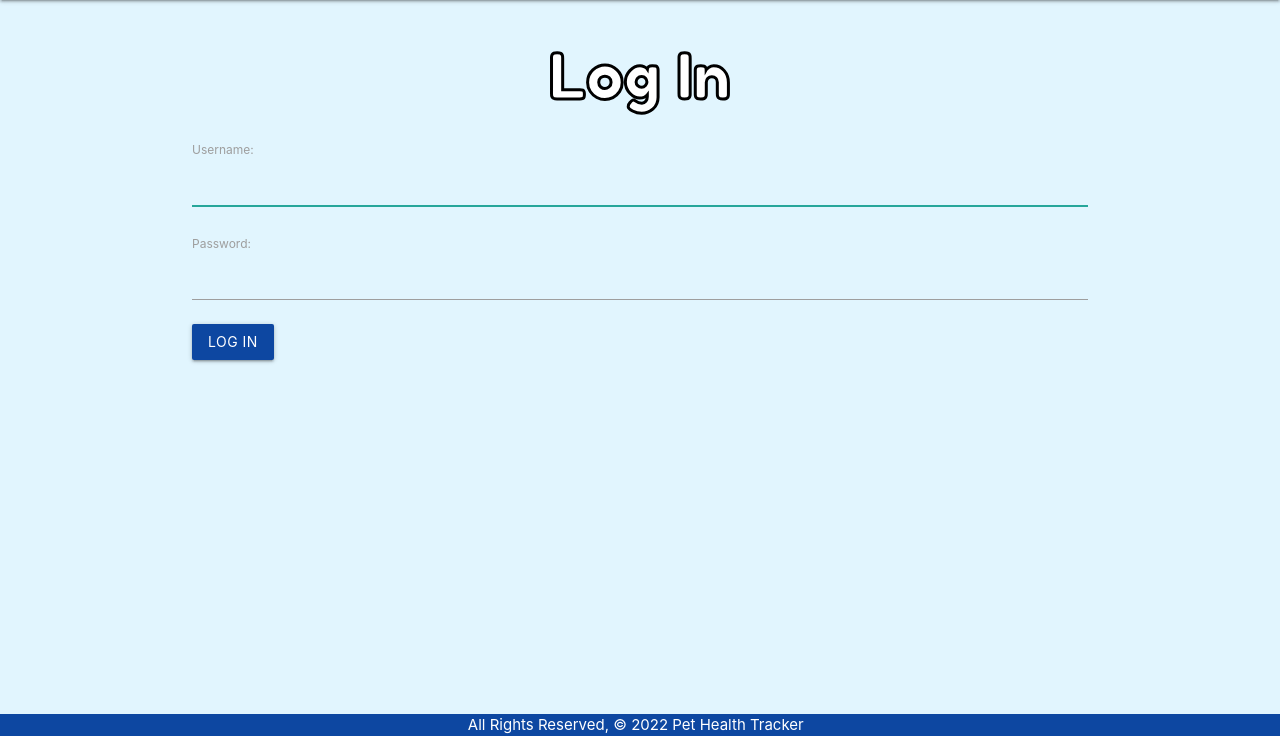
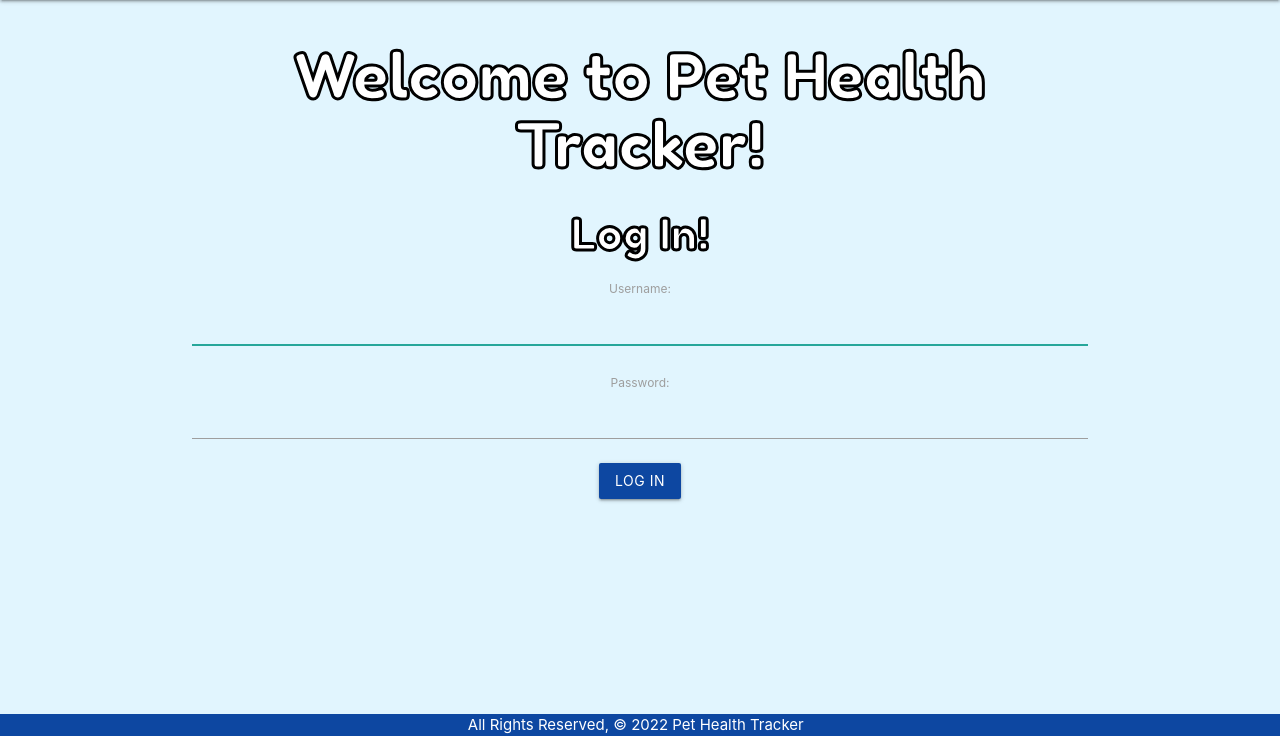
Before and after one commit to matte151/Project-3-phtdb, a Django app: page /accounts/login/ in a window 1280 px wide. Shown: the part 64-800 px from the top of the page. Run offline with Django 4.2, Linux system fonts and the light colour scheme; some web fonts are replaced.

Commit message:
fix buttons for log in page and sign up

```diff
--- a/main_app/static/css/style.css
+++ b/main_app/static/css/style.css
@@ -21,6 +21,13 @@ footer.page-footer {
 }
 
 h1 {
+    text-align: center;
+    font-family:'Fredoka One', cursive;
+    -webkit-text-stroke: 3px black;
+    color: white;
+}
+
+h3 {
     text-align: center;
     font-family:'Fredoka One', cursive;
     -webkit-text-stroke: 3px black;
--- a/main_app/templates/registration/login.html
+++ b/main_app/templates/registration/login.html
@@ -1,10 +1,10 @@
 {% extends 'base.html' %}
 
 {% block content %}
+<div><h1>Welcome to Pet Health Tracker!</h1></div>
+<div><h3>Log In!</h3></div>
 
-<h1>Log In</h1>
-
-<form method="post" action="">
+<form method="post" action="" class="row center">
     {% csrf_token %}
     {{ form.as_p }}
     <input type="submit" class="btn blue darken-4" value="Log In">
--- a/main_app/templates/registration/signup.html
+++ b/main_app/templates/registration/signup.html
@@ -6,7 +6,7 @@
 
 {% if error_message %}<p> {{error_message }}</p>{% endif %}
 
-<form action="{% url 'signup' %}" method="post">
+<form action="{% url 'signup' %}" method="post" class="row center">
     {% csrf_token %}
 
     {{ form.as_p }}
```
